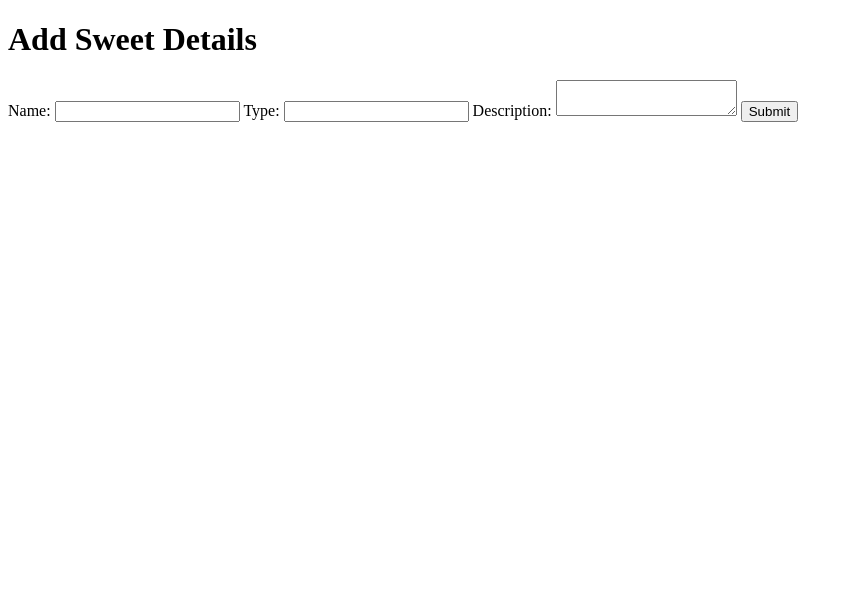
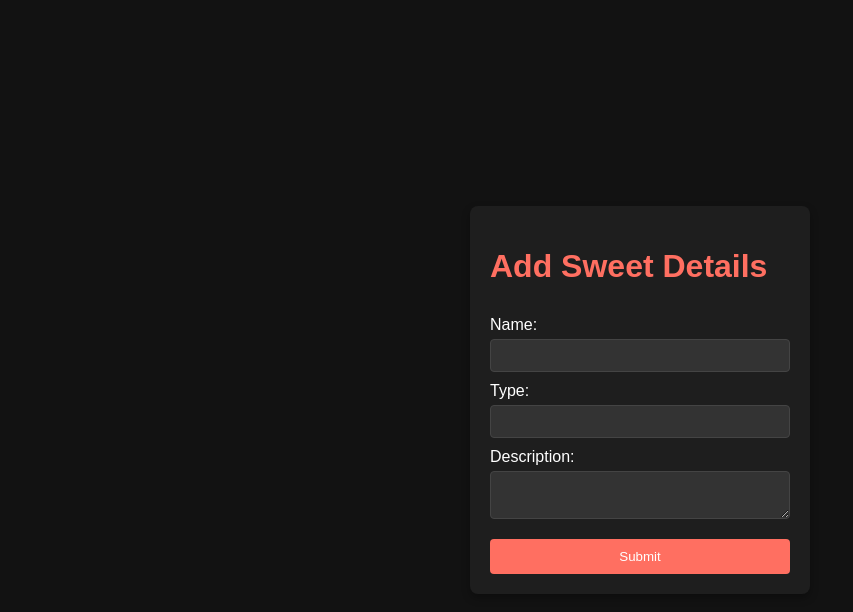
Before and after one commit to omkar-1915/FreestyleProject, a plain HTML site: page index.html in a window 1280 px wide. Shown: the whole page, without its empty margins (0-853 px from the left). Drawn offline with Linux system fonts and the light colour scheme.

Commit message:
sweet details -2

```diff
--- a/index.html
+++ b/index.html
@@ -4,7 +4,55 @@
     <meta charset="UTF-8">
     <meta name="viewport" content="width=device-width, initial-scale=1.0">
     <title>Sweet Details Form</title>
-    <link rel="stylesheet" href="styles.css">
+    <style>
+        body {
+            font-family: Arial, sans-serif;
+            background-color: #121212;
+            color: #ffffff;
+            margin: 0;
+            display: flex;
+            justify-content: center;
+            align-items: center;
+            height: 100vh;
+        }
+        .container {
+            background-color: #1e1e1e;
+            padding: 20px;
+            border-radius: 8px;
+            box-shadow: 0 4px 8px rgba(0, 0, 0, 0.3);
+            width: 300px;
+        }
+        h1 {
+            color: #ff6f61;
+        }
+        form {
+            display: flex;
+            flex-direction: column;
+        }
+        label {
+            margin-top: 10px;
+        }
+        input, textarea {
+            padding: 8px;
+            margin-top: 5px;
+            border: 1px solid #444;
+            border-radius: 4px;
+            background-color: #333;
+            color: #fff;
+        }
+        button {
+            margin-top: 20px;
+            padding: 10px;
+            background-color: #ff6f61;
+            color: #fff;
+            border: none;
+            border-radius: 4px;
+            cursor: pointer;
+        }
+        button:hover {
+            background-color: #ff5a4e;
+        }
+    </style>
 </head>
 <body>
     <div class="container">
@@ -12,13 +60,10 @@
         <form id="sweetForm">
             <label for="sweetName">Name:</label>
             <input type="text" id="sweetName" name="sweetName" required>
-
             <label for="sweetType">Type:</label>
             <input type="text" id="sweetType" name="sweetType" required>
-
             <label for="sweetDescription">Description:</label>
             <textarea id="sweetDescription" name="sweetDescription" required></textarea>
-
             <button type="submit">Submit</button>
         </form>
     </div>
```
